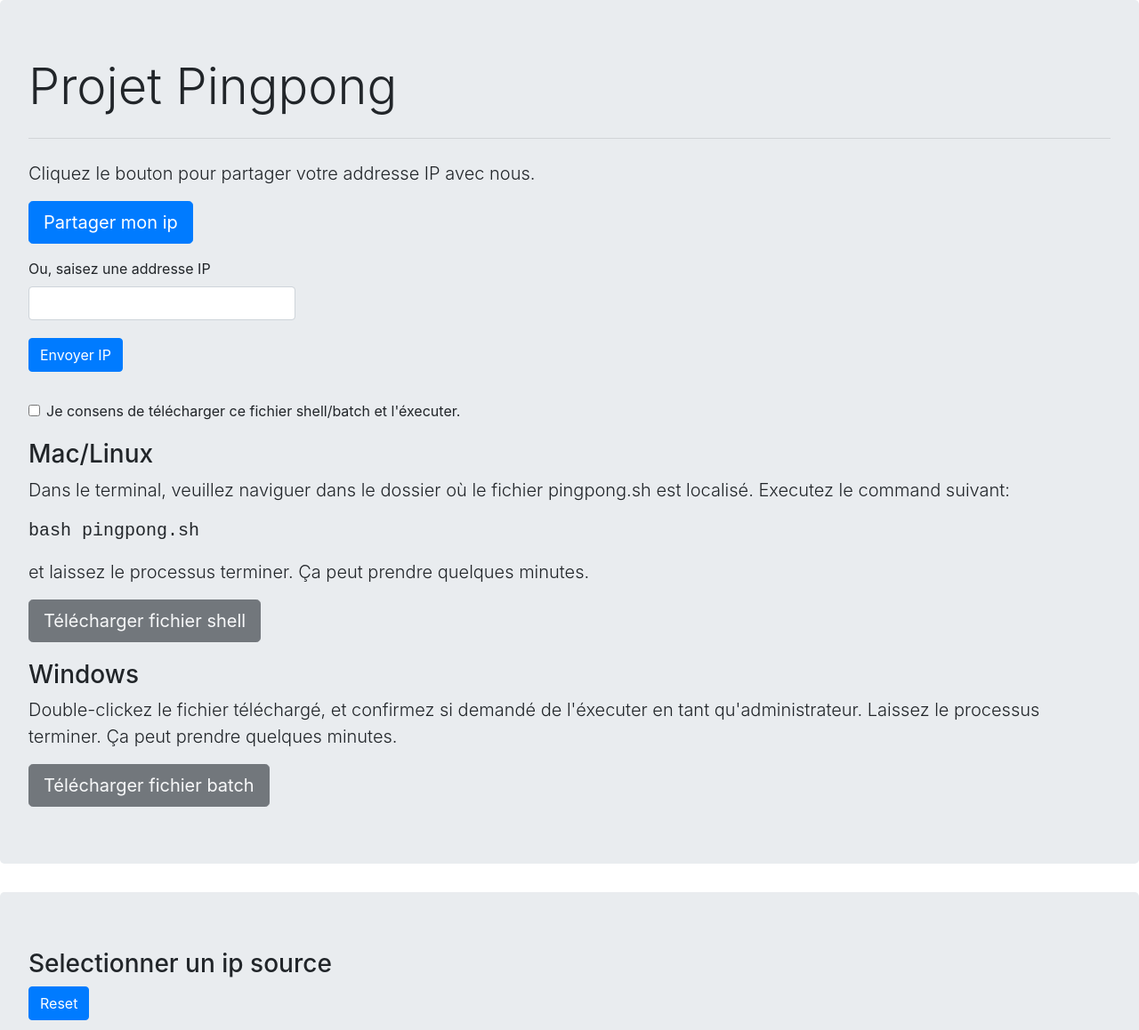
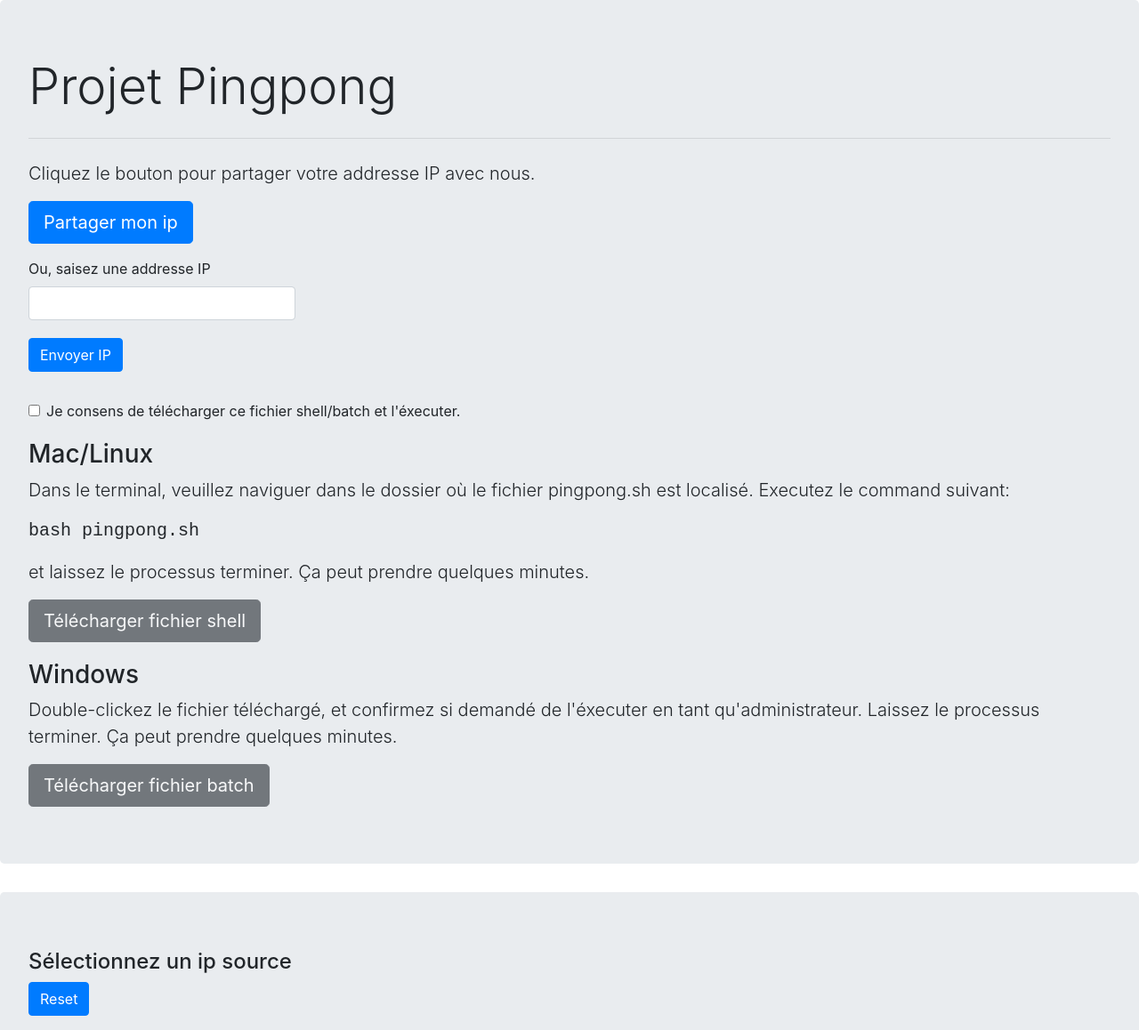
Before and after one commit to Marie-Donnie/pingpong_front, a PHP site: page / in a window 1280 px wide. Shown: the top 1158 px of the page at 89% size. Run offline with PHP 8.4, Linux system fonts and the light colour scheme; some libraries are stand-ins or nearby versions.

Commit message:
reset button

```diff
--- a/web/index.php
+++ b/web/index.php
@@ -100,7 +100,7 @@
         }
       </style>
       <div class="jumbotron" id="map-jumbo">
-          <h3 class="display-5" id="reset-label">Selectionner un ip source</h3>
+          <h4 class="display-5" id="reset-label">Sélectionnez un ip source</h3>
           <button class="btn btn-primary btn-md mb-3" id="reset">Reset</button>
       <div id="map" class="map"></div>
       </div>
@@ -130,7 +130,7 @@
                     pl.setMap(null);
                });
                polylines = [];
-               resetLabel.text('Selectionner un ip source');
+               resetLabel.text('Sélectionnez un ip source');
           });
 
           $.get('https://aqueous-dusk-24314.herokuapp.com/sources/', function(data, status){
@@ -139,7 +139,7 @@
                   let marker = new google.maps.Marker({position: ping, map: map,title: "ISP: " + dataPoint.isp, label: "S"})
                   markersSrc[dataPoint.address] = marker;
                   marker.addListener('click', function() {
-                      resetLabel.text('Selectionner un ip destination');
+                      resetLabel.text('Sélectionnez un ip destination');
 
                       //get destinations for sources
                       $.get(`https://aqueous-dusk-24314.herokuapp.com/${dataPoint.address}/destinations`, function(dataDst, status){
@@ -151,7 +151,7 @@
 
                               markerDest.addListener('click', function () {
 
-                                  resetLabel.text('Clicker reset por effacer le traceroute');
+                                  resetLabel.text('Clickez reset por effacer le traceroute');
 
                                   //get traceroute
                                   $.get(`https://aqueous-dusk-24314.herokuapp.com/${dataPoint.address}/${dstDataPoint.address}/traceroute`, function(dataTr, status){
```
